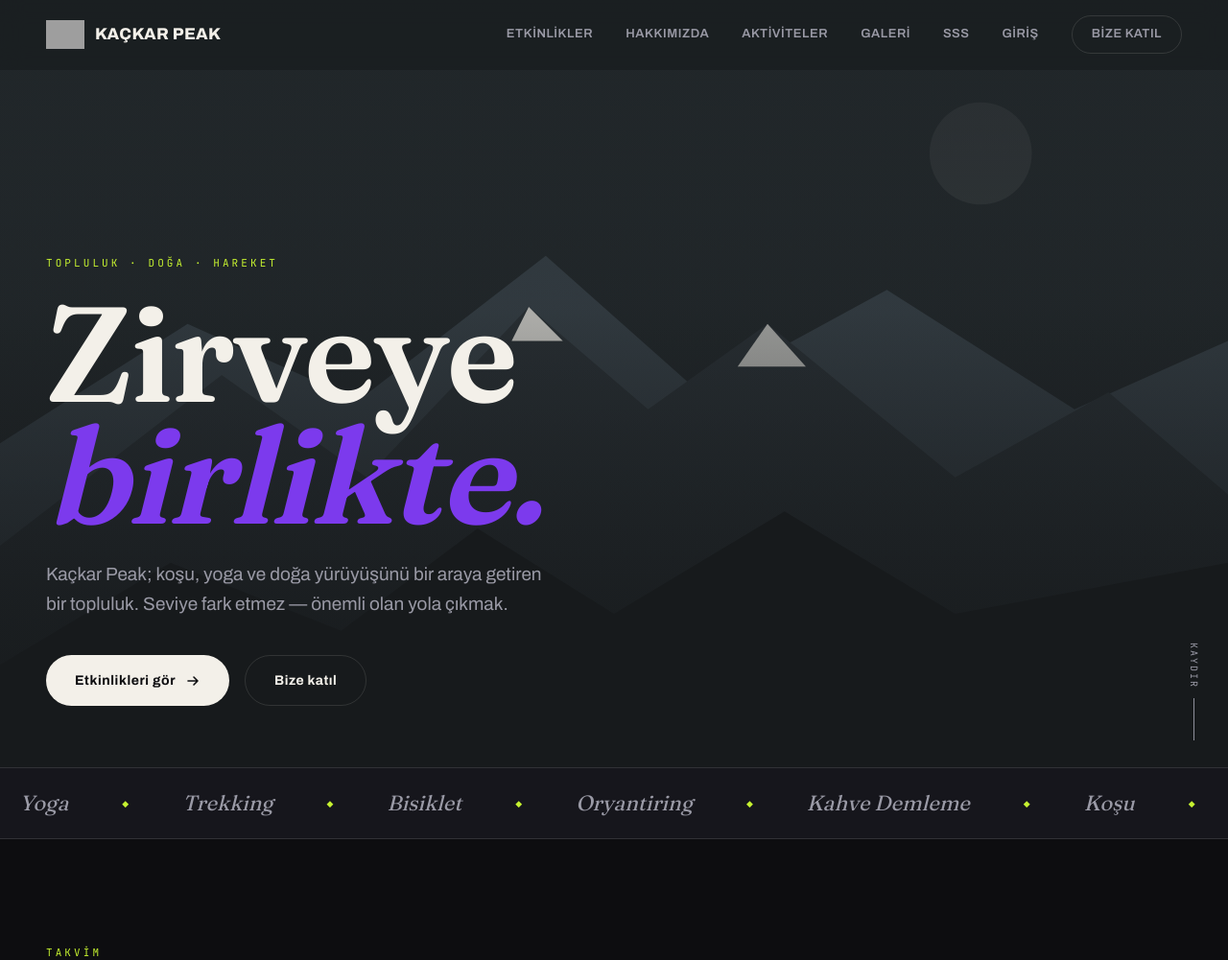
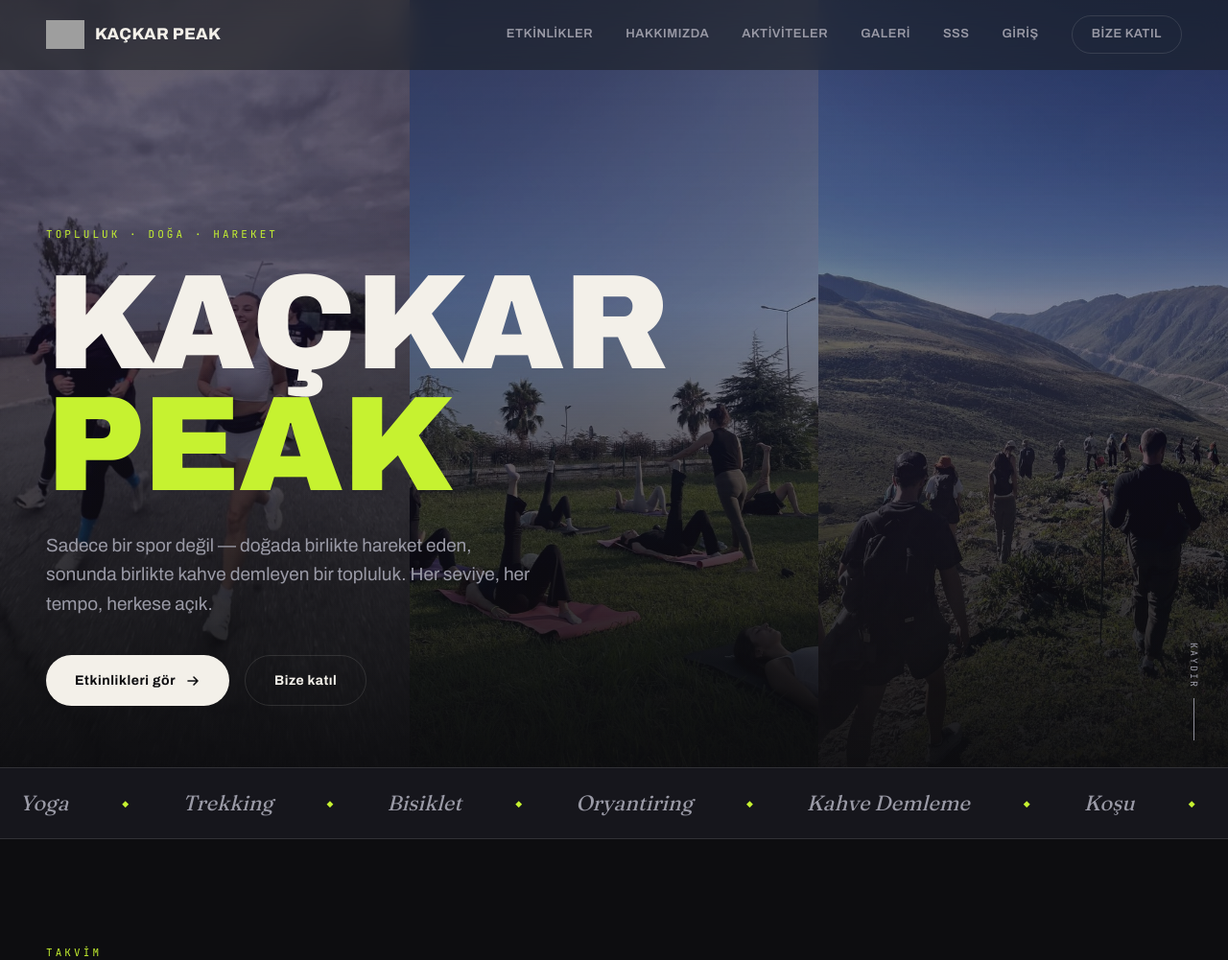
Before and after one commit to cnrcvk7/kackar-peak, a Django app: page / in a window 1280 px wide. Shown: the top 1001 px of the page at 96% size. Run offline with Django 5.2, Linux system fonts and the light colour scheme; data that the repository does not hold is empty; grey boxes are pictures that could not be loaded.

Commit message:
Hero: üç fotoğraflı giriş ekranı + KAÇKAR PEAK marka yazısı

```diff
--- a/static/css/site.css
+++ b/static/css/site.css
@@ -59,10 +59,20 @@
   }
   .hero-bg{position:absolute;inset:0;z-index:0}
   .hero-bg svg{width:100%;height:100%;object-fit:cover}
+  /* three-photo hero (Easy Run Club style) */
+  .hero-photos{display:flex}
+  .hero-strip{flex:1;overflow:hidden;position:relative}
+  .hero-strip::after{content:"";position:absolute;inset:0;background:linear-gradient(180deg,rgba(124,58,237,.18),rgba(13,13,16,.35))}
+  .hero-strip img{width:100%;height:100%;object-fit:cover;filter:grayscale(.25) contrast(1.05);animation:heroZoom 18s ease-in-out infinite alternate}
+  .hero-strip:nth-child(2) img{animation-delay:-6s}
+  .hero-strip:nth-child(3) img{animation-delay:-12s}
+  @keyframes heroZoom{from{transform:scale(1)}to{transform:scale(1.08)}}
   .hero-veil{
     position:absolute;inset:0;z-index:1;
-    background:linear-gradient(180deg,rgba(23,26,28,.5) 0%,rgba(23,26,28,.2) 40%,rgba(23,26,28,.92) 100%);
+    background:linear-gradient(180deg,rgba(13,13,16,.55) 0%,rgba(13,13,16,.35) 40%,rgba(13,13,16,.95) 100%);
   }
+  .hero-brand .l{font-family:'Archivo',sans-serif !important;font-weight:900 !important;font-style:normal !important;letter-spacing:-.01em;text-transform:uppercase}
+  .hero-brand .l:nth-child(2){color:var(--lime) !important}
   .hero .wrap{position:relative;z-index:2;width:100%}
   .hero-tag{margin-bottom:22px;opacity:0;animation:rise 1s var(--ease) .2s forwards}
   .hero h1{
--- a/templates/community/home.html
+++ b/templates/community/home.html
@@ -4,30 +4,19 @@
 {% block content %}
 <!-- HERO -->
 <section class="hero">
-  <div class="hero-bg">
-    <svg viewBox="0 0 1440 900" preserveAspectRatio="xMidYMid slice" xmlns="http://www.w3.org/2000/svg">
-      <defs>
-        <linearGradient id="sky" x1="0" y1="0" x2="0" y2="1"><stop offset="0" stop-color="#2a3236"/><stop offset="1" stop-color="#171a1c"/></linearGradient>
-        <linearGradient id="far" x1="0" y1="0" x2="0" y2="1"><stop offset="0" stop-color="#39434a"/><stop offset="1" stop-color="#242b30"/></linearGradient>
-        <linearGradient id="mid" x1="0" y1="0" x2="0" y2="1"><stop offset="0" stop-color="#2b3237"/><stop offset="1" stop-color="#1c2124"/></linearGradient>
-      </defs>
-      <rect width="1440" height="900" fill="url(#sky)"/>
-      <circle cx="1150" cy="180" r="60" fill="#f3f0e9" opacity=".08"/>
-      <path d="M0 520 L220 380 L420 470 L640 300 L820 460 L1040 340 L1260 480 L1440 400 V900 H0Z" fill="url(#far)"/>
-      <path d="M0 640 L260 440 L430 560 L620 360 L760 480 L900 380 L1120 560 L1300 460 L1440 580 V900 H0Z" fill="url(#mid)"/>
-      <path d="M620 360 L660 400 L600 400Z" fill="#f3f0e9" opacity=".85"/>
-      <path d="M900 380 L945 430 L865 430Z" fill="#f3f0e9" opacity=".7"/>
-      <path d="M0 780 L200 660 L400 740 L560 620 L720 720 L920 600 L1120 720 L1440 660 V900 H0Z" fill="#171a1c"/>
-    </svg>
+  <div class="hero-bg hero-photos">
+    <div class="hero-strip"><img src="{% static 'img/hero-run.jpeg' %}" alt="Koşu"></div>
+    <div class="hero-strip"><img src="{% static 'img/hero-pilates.jpeg' %}" alt="Pilates"></div>
+    <div class="hero-strip"><img src="{% static 'img/hero-hike.jpeg' %}" alt="Doğa yürüyüşü"></div>
   </div>
   <div class="hero-veil"></div>
   <div class="wrap">
     <div class="hero-tag eyebrow">Topluluk · Doğa · Hareket</div>
-    <h1>
-      <span class="l">Zirveye</span>
-      <span class="l">birlikte.</span>
+    <h1 class="hero-brand">
+      <span class="l">KAÇKAR</span>
+      <span class="l">PEAK</span>
     </h1>
-    <p>Kaçkar Peak; koşu, yoga ve doğa yürüyüşünü bir araya getiren bir topluluk. Seviye fark etmez — önemli olan yola çıkmak.</p>
+    <p>Sadece bir spor değil — doğada birlikte hareket eden, sonunda birlikte kahve demleyen bir topluluk. Her seviye, her tempo, herkese açık.</p>
     <div class="hero-actions">
       <a class="btn-primary" href="#events">Etkinlikleri gör
         <svg width="16" height="16" viewBox="0 0 16 16" fill="none"><path d="M3 8h10M9 4l4 4-4 4" stroke="currentColor" stroke-width="1.6" stroke-linecap="round" stroke-linejoin="round"/></svg>
```
Also changed, not shown: static/img/hero-hike.jpeg (added), static/img/hero-pilates.jpeg (added), static/img/hero-run.jpeg (added).
